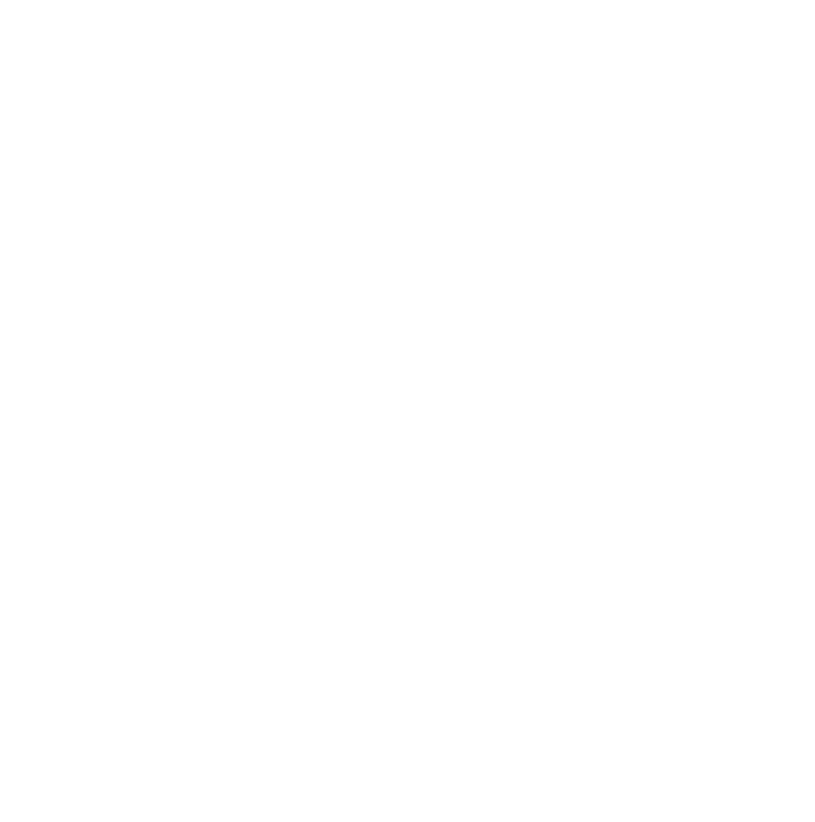
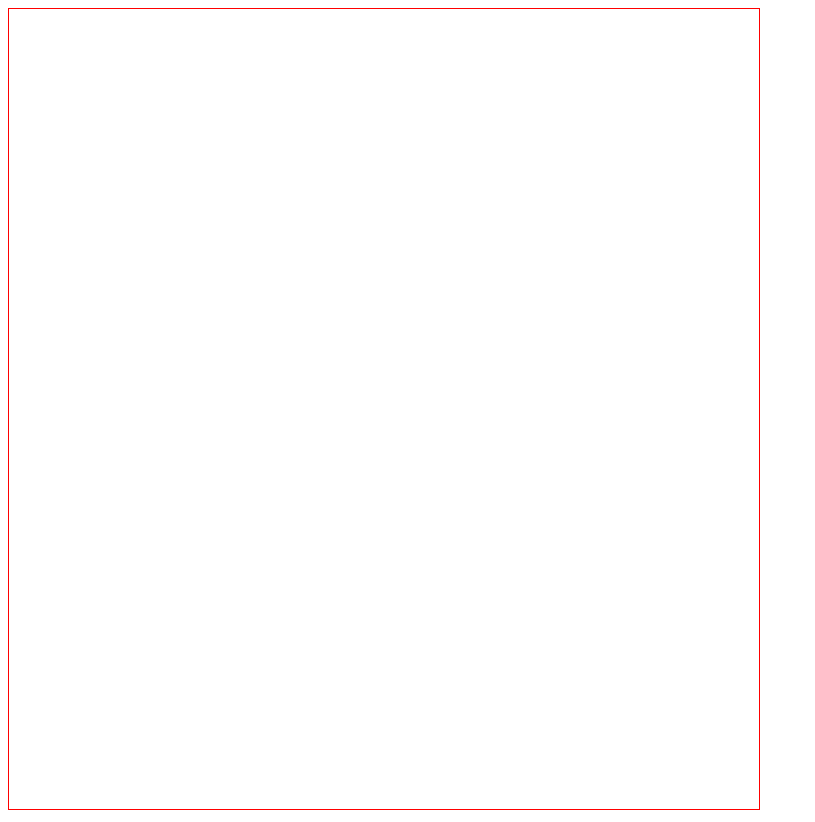
Before and after one commit to AnicetR/InvaderzTS, a website built with webpack: page src/index.html in a window 1280 px wide. Shown: the whole page, without its empty margins (0-815 px from the left). Before the commit the page ends 800 px from the top, so only its background shows below. Built offline with nearby package versions, Linux system fonts and the light colour scheme.

Commit message:
create a new game and load gameEngine

```diff
--- /dev/null
+++ b/src/game/spaceinvaderz.ts
@@ -0,0 +1,9 @@
+import { gameEngine } from "../engine/gameEngine";
+
+export class spaceinvaderz{
+    private readonly gameEngine: gameEngine;
+
+    constructor(private readonly canvas: HTMLCanvasElement){
+        this.gameEngine = new gameEngine(canvas);
+    }
+}
--- a/src/index.html
+++ b/src/index.html
@@ -7,8 +7,5 @@
     <title>InvaderzTS</title>
   </head>
   <body>
-    <div id="root">
-
-    </div>
   </body>
 </html>
--- a/src/index.ts
+++ b/src/index.ts
@@ -1,11 +1,14 @@
-type Message = {
-    body: string,
-    from: string
-  }
+import { spaceinvaderz } from "./game/spaceinvaderz";
 
-  let message: Message = {
-    from: 'Max',
-    body: 'Hi!'
-  }
+//createContextCanvas
+const canvas: HTMLCanvasElement = document.createElement('canvas');
+canvas.height = 800;
+canvas.width = 750;
+canvas.style.border = "1px solid red";
 
-  console.log(`New message from ${message.from}: ${message.body}`)
+document.body.append(canvas);
+
+
+document.onloadend = () => {
+  new spaceinvaderz(canvas);
+}
```
